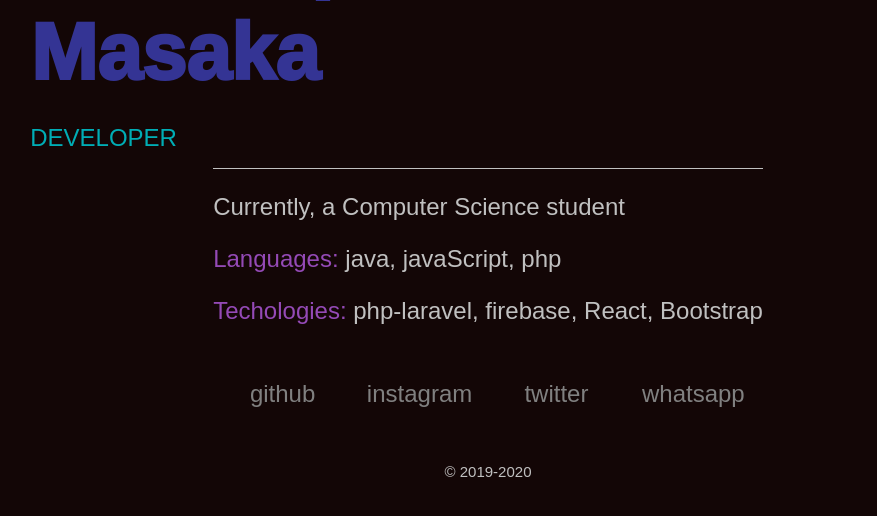
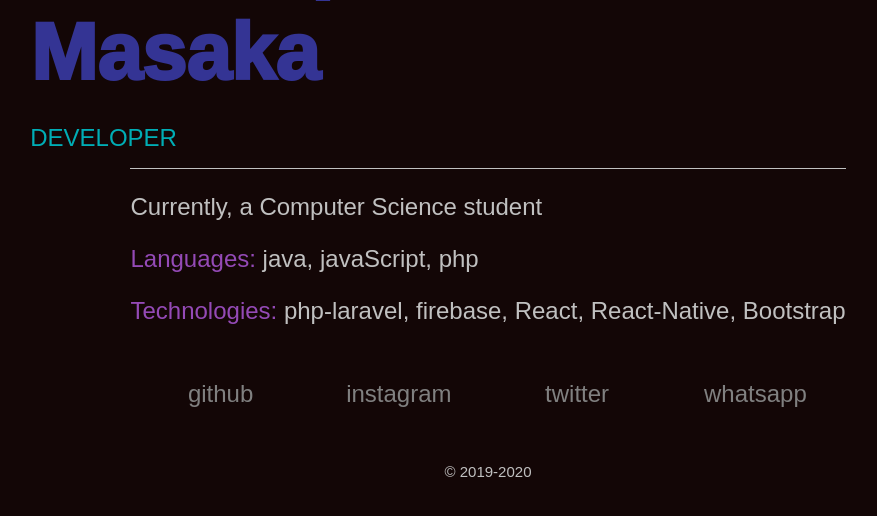
Before and after one commit to masakachristopher/chris-website, a PHP site: page /index.php?option=about in a window 1280 px wide. Shown: the part 255-771 px from the top of the page, without its empty margins (152-1029 px from the left). Run offline with PHP 8.4, Linux system fonts and the light colour scheme.

Commit message:
Update about.php

```diff
--- a/about.php
+++ b/about.php
@@ -19,7 +19,7 @@
                         <div class="blockquote" >
                             <p>Currently, a Computer Science student</p>
                             <p><span class="purple">Languages: </span> java, javaScript, php </p>
-                            <p><span class="purple">Techologies:</span> php-laravel, firebase, React, Bootstrap  </p>
+                            <p><span class="purple">Technologies:</span> php-laravel, firebase, React, React-Native, Bootstrap  </p>
                         </div>
                 </div>
 
```
